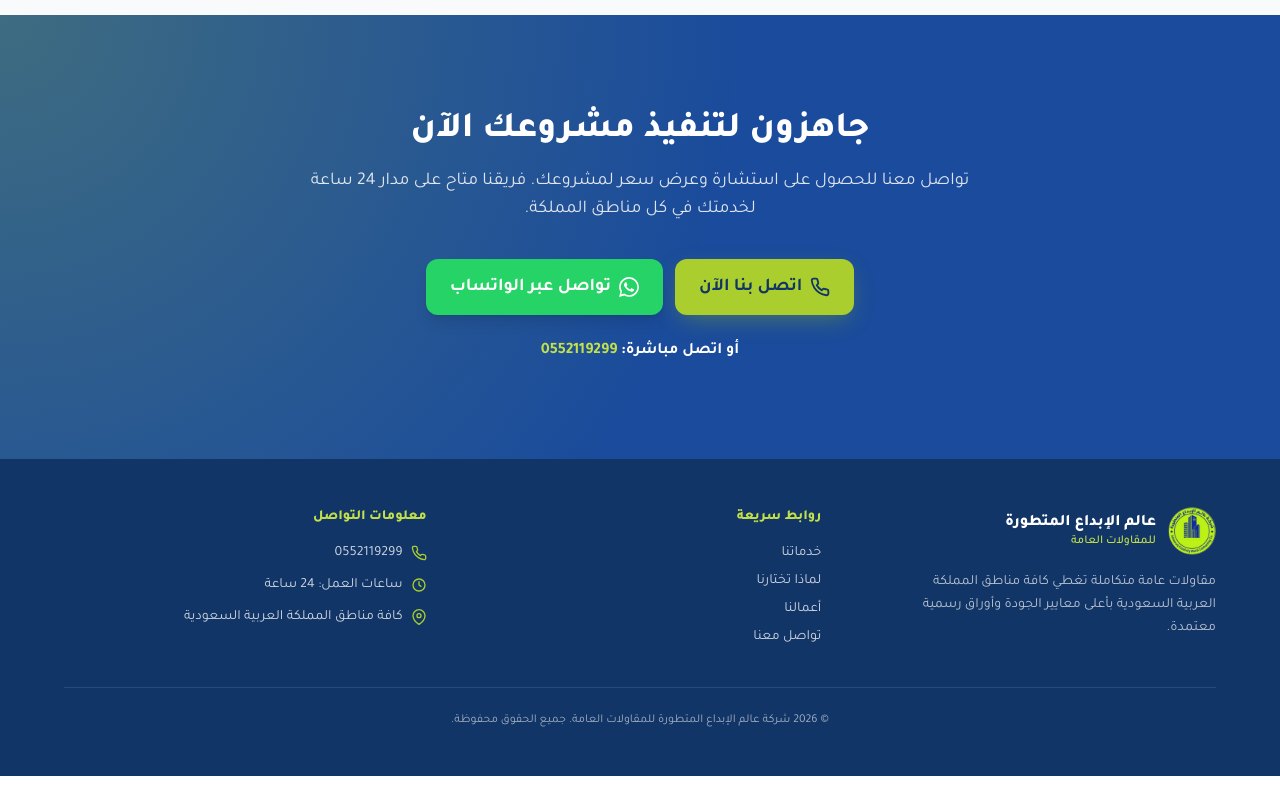
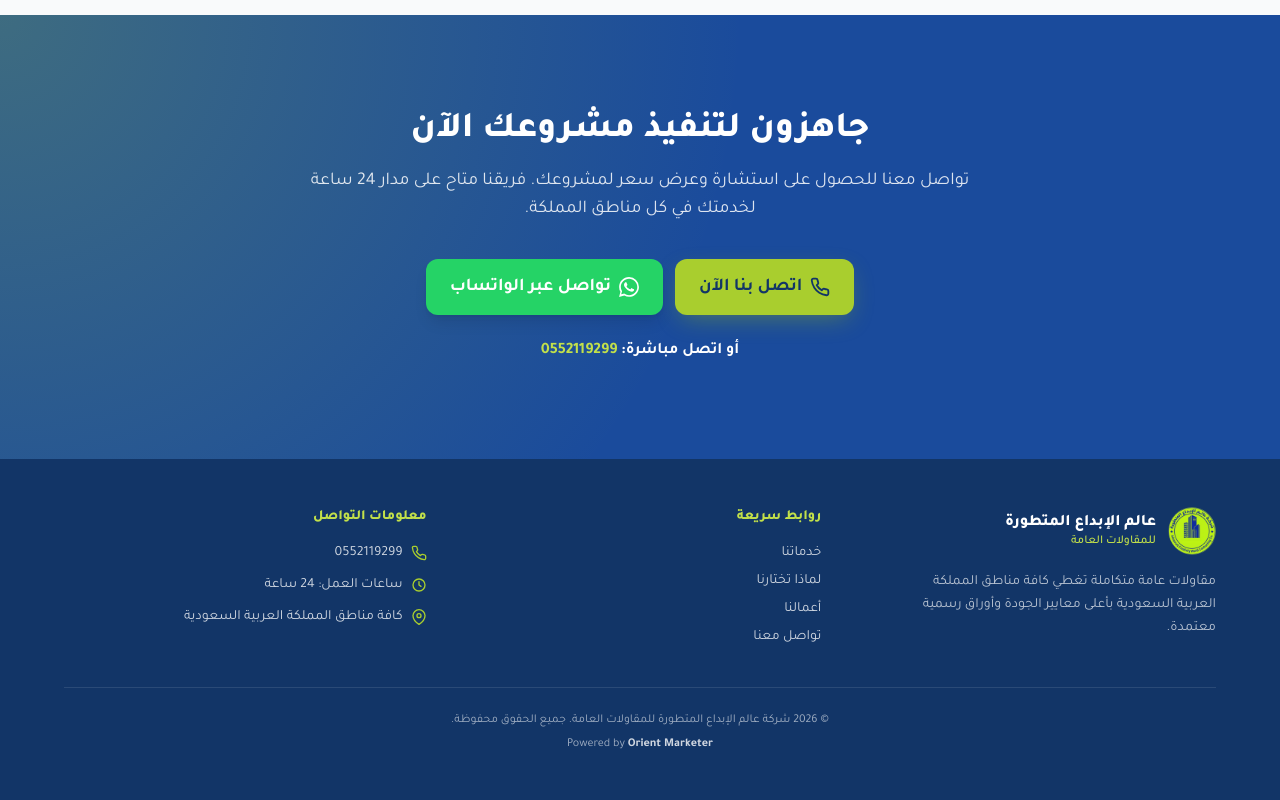
Before and after one commit to mohu2212/alam-alibdaa-landing, a website: page index.html in a window 1280 px wide. Shown: the part 4212-5012 px from the top of the page. Before the commit the page ends 4988 px from the top, so only its background shows below. Drawn offline with Linux system fonts and the light colour scheme.

Commit message:
chore: إضافة Powered by Orient Marketer في الفوتر
Co-Authored-By: Claude Opus 4.8 (1M context) <noreply@anthropic.com>

```diff
--- a/index.html
+++ b/index.html
@@ -517,6 +517,11 @@
 
     <div class="container-x mt-10 border-t border-white/10 pt-6 text-center text-xs text-white/60">
       © <span id="year">2026</span> شركة عالم الإبداع المتطورة للمقاولات العامة. جميع الحقوق محفوظة.
+      <p class="mt-2">
+        Powered by
+        <a href="https://orientmarketer.com" target="_blank" rel="noopener"
+           class="font-bold text-white/80 transition hover:text-brand-lime-light">Orient Marketer</a>
+      </p>
     </div>
   </footer>
 
```
